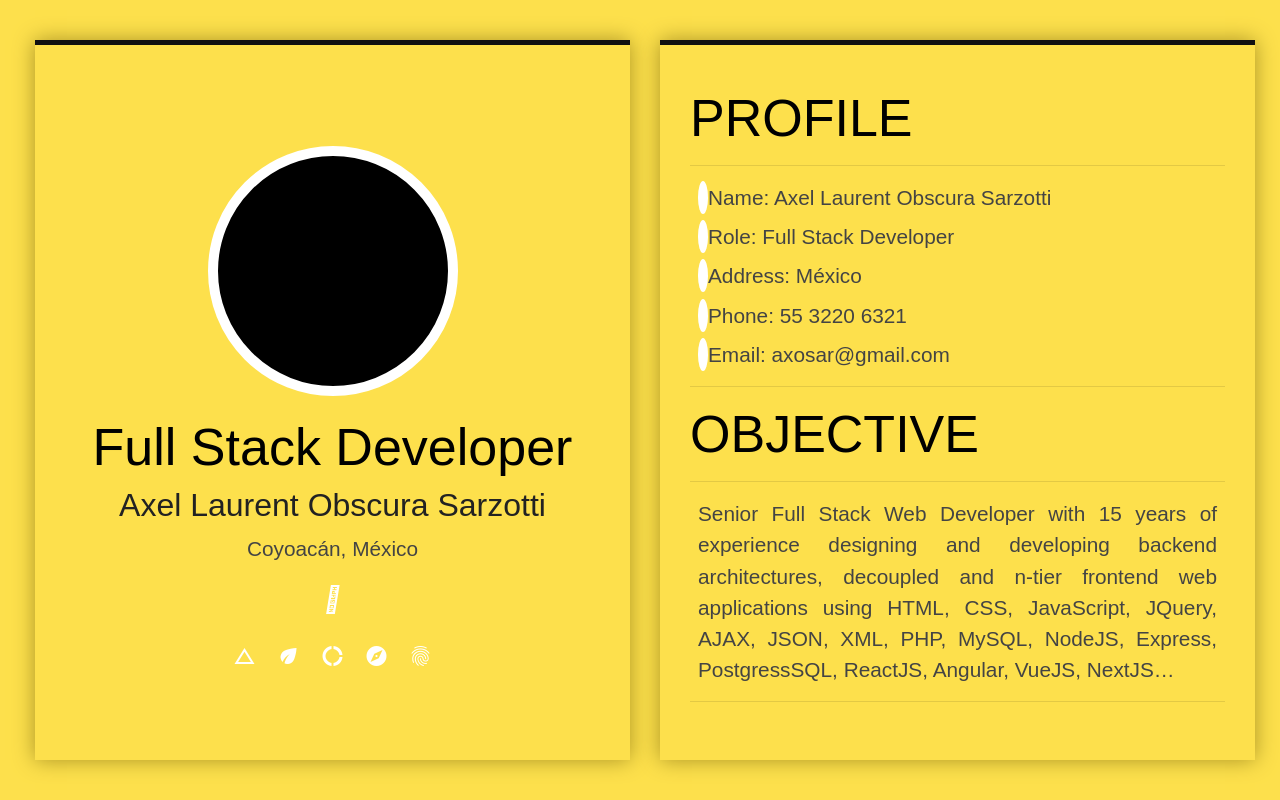
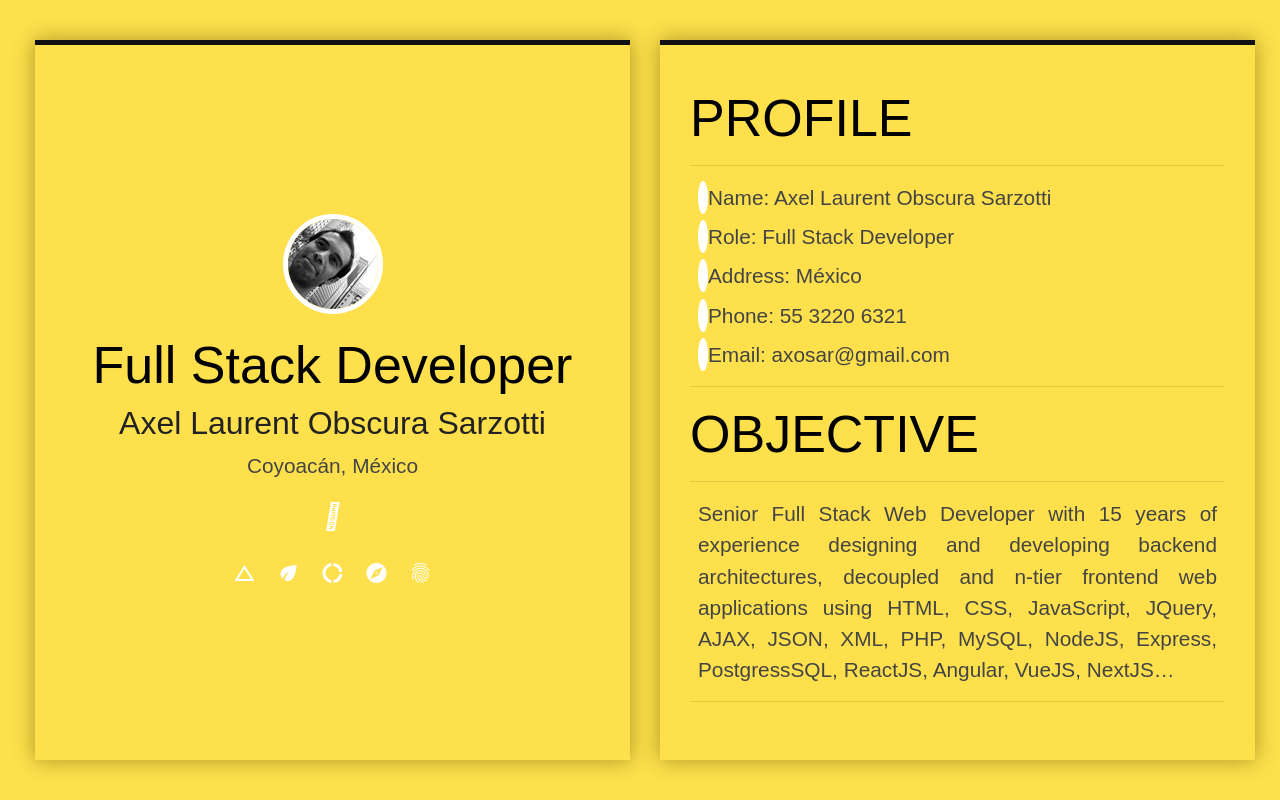
Before and after one commit to axelobscura/cv, a React (Create React App) app: page /#/ in a window 1280 px wide. Built offline with nearby package versions, Linux system fonts and the light colour scheme; some icons are missing; a web font is replaced by a local one.

Commit message:
Agregar textos

```diff
--- a/src/component/Datos.js
+++ b/src/component/Datos.js
@@ -24,6 +24,7 @@ const Datos = () => {
                     <Noticias tag={'p'} speed={5} detalles={p.summaryDetails} />
                     <hr />
                     <h1>PROFESSIONAL SUMMARY</h1>
+                    <hr />
                     <p>{p.summary}</p>
                     <Noticias tag={'h3'} speed={7} detalles={p.summaryDetails} />
                 </div>
--- a/src/component/Home.css
+++ b/src/component/Home.css
@@ -27,9 +27,11 @@
 
 .picture {
     background: #000000;
-    height: 250px;
-    width: 250px;
-    margin: 20px;
+    height: 100px;
+    width: 100px;
+    margin: 5px;
     border-radius: 50%;
-    border: 10px solid #fff;
+    border: 5px solid #fff;
+    overflow: hidden;
+    margin-bottom: 20px;
 }
--- a/src/component/Home.js
+++ b/src/component/Home.js
@@ -8,6 +8,7 @@ import Datos from './Datos';
 import Entrada from './Entrada';
 import { Link } from "react-router-dom";
 import './Home.css';
+import profile from '../profile.jpeg';
 
 const Home = () => {
     const [count, setCount] = useState(Math.floor(Math.random() * 1000));
@@ -46,7 +47,7 @@ const Home = () => {
                 <Col style={styles.row}>
                     <div style={styles.contenido}>
                         <div className="picture">
-
+                            <img src={profile} alt="Axel Laurent Obscura Sarzotti" title="Axel Laurent Obscura Sarzotti" />
                         </div>
                         <Link to="/datos"><h1>Full Stack Developer</h1></Link>
                         <h2>Axel Laurent Obscura Sarzotti</h2>
```
Also changed, not shown: src/profile.jpeg (added).
